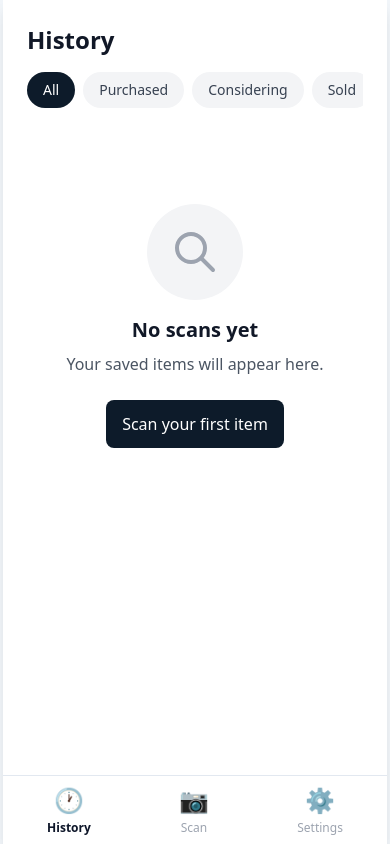
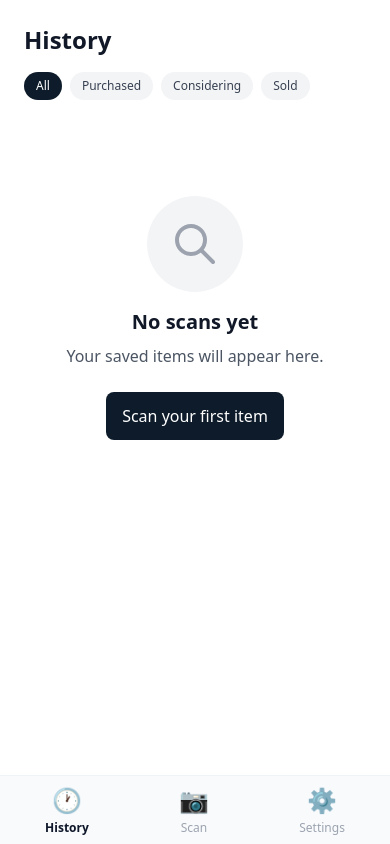
Before and after one commit to leodotbiz/ebay-sourcer-app, a Next.js app: page /history in a window 390 px wide. Built offline with nearby package versions, Linux system fonts and the light colour scheme.

Commit message:
Frontend Polish Phase 2: Full-width layout, CTA + scrolling fixes, pill resizing, and design cleanup

```diff
--- a/app/history/page.tsx
+++ b/app/history/page.tsx
@@ -50,7 +50,7 @@ export default function HistoryPage() {
         <h1 className="text-2xl font-bold text-gray-900 mb-4">History</h1>
 
         {/* Filter chips */}
-        <div className="flex gap-2 mb-6 overflow-x-auto pb-2">
+        <div className="flex flex-wrap gap-2 mb-6 pb-2 overflow-x-hidden">
           {(['All', 'Purchased', 'Considering', 'Sold'] as const).map((status) => (
             <Pill
               key={status}
--- a/app/result/page.tsx
+++ b/app/result/page.tsx
@@ -137,7 +137,7 @@ export default function ResultPage() {
 
   return (
     <div className="min-h-screen bg-white pb-32">
-      <div className="px-6 py-8 space-y-6">
+      <div className="px-6 py-8 pb-40 space-y-6">
         {/* Verdict card */}
         <div
           className={`${verdictColors[result.verdict]} rounded-2xl p-8 text-center text-white`}
@@ -244,13 +244,18 @@ export default function ResultPage() {
       </div>
 
       {/* Sticky footer actions */}
-      <div className="absolute bottom-20 left-0 right-0 px-6 pb-4 bg-white border-t border-gray-200 z-30 space-y-2">
+      <div className="absolute bottom-20 left-0 right-0 px-6 pt-4 pb-4 bg-white shadow-[0_-2px_6px_rgba(15,23,42,0.08)] z-30 space-y-2">
         <Button fullWidth onClick={() => setShowSaveModal(true)}>
           Save item
         </Button>
-        <Button variant="ghost" fullWidth onClick={handleRescan}>
+        <Button
+          fullWidth
+          className="bg-gray-100 hover:bg-gray-200 text-gray-700"
+          onClick={handleRescan}
+        >
           Rescan / adjust details
         </Button>
+
       </div>
 
       {/* Save modal */}
--- a/app/scan/confirm/page.tsx
+++ b/app/scan/confirm/page.tsx
@@ -50,7 +50,7 @@ export default function ConfirmDetailsPage() {
   }
 
   return (
-    <div className="min-h-screen bg-primary pb-20">
+    <div className="min-h-screen bg-slate-50 pb-20">
       <TopBar title="Confirm Details" backHref="/scan" />
 
       {/* Image preview */}
@@ -71,7 +71,7 @@ export default function ConfirmDetailsPage() {
       </div>
 
       {/* Form panel */}
-      <div className="bg-white rounded-t-3xl -mt-6 pt-6 px-6 pb-32 min-h-[calc(100vh-16rem)]">
+      <div className="bg-white rounded-t-3xl -mt-6 pt-6 px-6 pb-8 min-h-[calc(100vh-16rem)]">
         <p className="text-xs text-gray-500 mb-4">
           Edit anything that looks off before we search comps.
         </p>
@@ -136,10 +136,9 @@ export default function ConfirmDetailsPage() {
             />
           </div>
         </div>
-      </div>
 
-      {/* Get Buy/Pass button */}
-      <div className="absolute bottom-20 left-0 right-0 max-w-[420px] mx-auto w-full px-6 pb-4 bg-white shadow-[0_-2px_6px_rgba(15,23,42,0.08)] z-30">
+        {/* CTA */}
+        <div className="mt-6 pb-4">
           <Button
             fullWidth
             onClick={handleGetBuyPass}
@@ -149,5 +148,6 @@ export default function ConfirmDetailsPage() {
           </Button>
         </div>
       </div>
+    </div>
   )
 }
--- a/components/ui/BottomNav.tsx
+++ b/components/ui/BottomNav.tsx
@@ -21,7 +21,7 @@ export default function BottomNav() {
   ]
 
   return (
-    <nav className="absolute bottom-0 left-0 right-0 bg-white border-t border-slate-200 z-50">
+    <nav className="absolute bottom-0 left-0 right-0 bg-slate-50 border-t border-slate-200/40 z-50">
       <div className="max-w-md mx-auto">
         <div className="flex justify-around items-center py-2">
           {navItems.map((item) => {
--- a/components/ui/Pill.tsx
+++ b/components/ui/Pill.tsx
@@ -12,10 +12,16 @@ export default function Pill({ label, active = false, onClick, className = '' }:
     <button
       onClick={onClick}
       className={`
-        px-4 py-2 rounded-full text-sm font-medium transition-colors
-        ${active
-          ? 'bg-primary text-white'
-          : 'bg-gray-100 text-gray-700 hover:bg-gray-200'
+        inline-flex items-center justify-center
+        px-3 sm:px-4 py-1.5 sm:py-2
+        rounded-full
+        text-xs sm:text-sm font-medium
+        whitespace-nowrap
+        transition-colors
+        ${
+          active
+            ? 'bg-primary text-white'
+            : 'bg-gray-100 text-gray-700 hover:bg-gray-200'
         }
         ${className}
       `}
--- a/components/ui/ScreenContainer.tsx
+++ b/components/ui/ScreenContainer.tsx
@@ -13,7 +13,7 @@ export default function ScreenContainer({
   return (
     <div className="min-h-screen bg-slate-100 flex justify-center">
       {/* Phone frame */}
-      <div className="w-full max-w-sm bg-white shadow-lg relative">
+      <div className="w-full max-w-full sm:max-w-md bg-white shadow-lg relative">
         {children}
       </div>
     </div>
```
Lines whose indentation alone changed are shown as unchanged.
